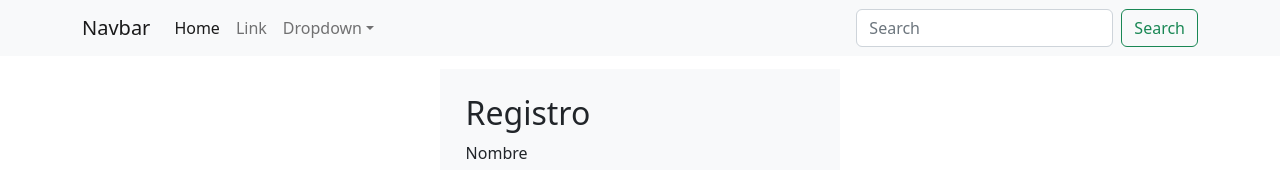
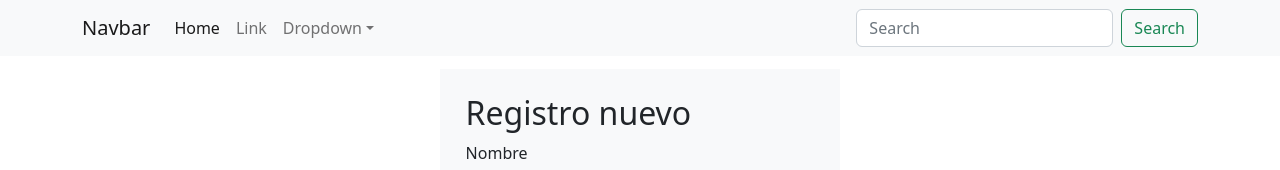
Before and after one commit to MarcelaCerda/prueba22522, a plain HTML site: page registro.html in a window 1280 px wide. Shown: the top 170 px of the page. Drawn offline with nearby package versions, Linux system fonts and the light colour scheme.

Commit message:
16092022

```diff
--- a/registro.html
+++ b/registro.html
@@ -52,7 +52,7 @@
   <main>
 
     <form class="bg-light" action="" style=" padding:2%;  width: 400px; margin:1% auto">
-        <h2>Registro</h2>
+        <h2>Registro nuevo</h2>
         <div class="mb-3">
           <label for="nombre" class="form-label">Nombre</label>
           <input type="text" class="form-control" name="nombre" id="nombre" aria-describedby="helpId" placeholder="">
```
